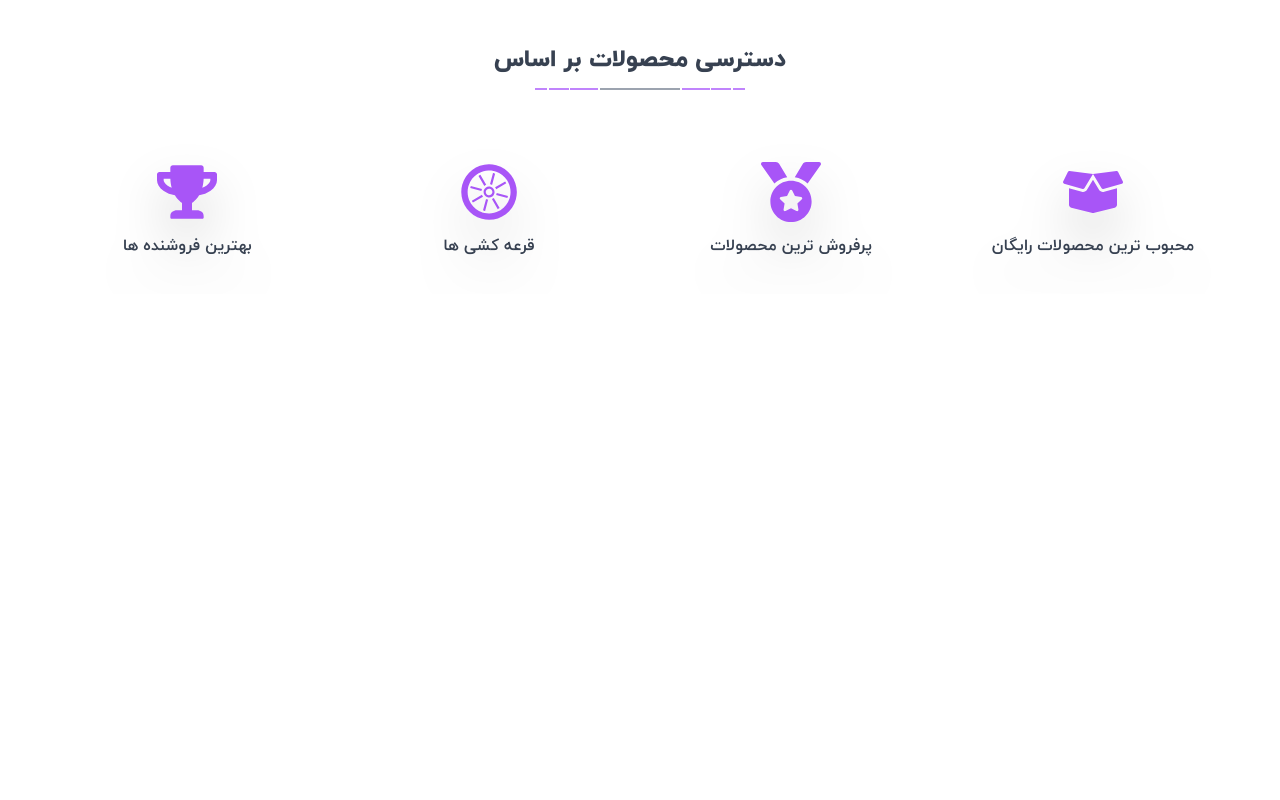
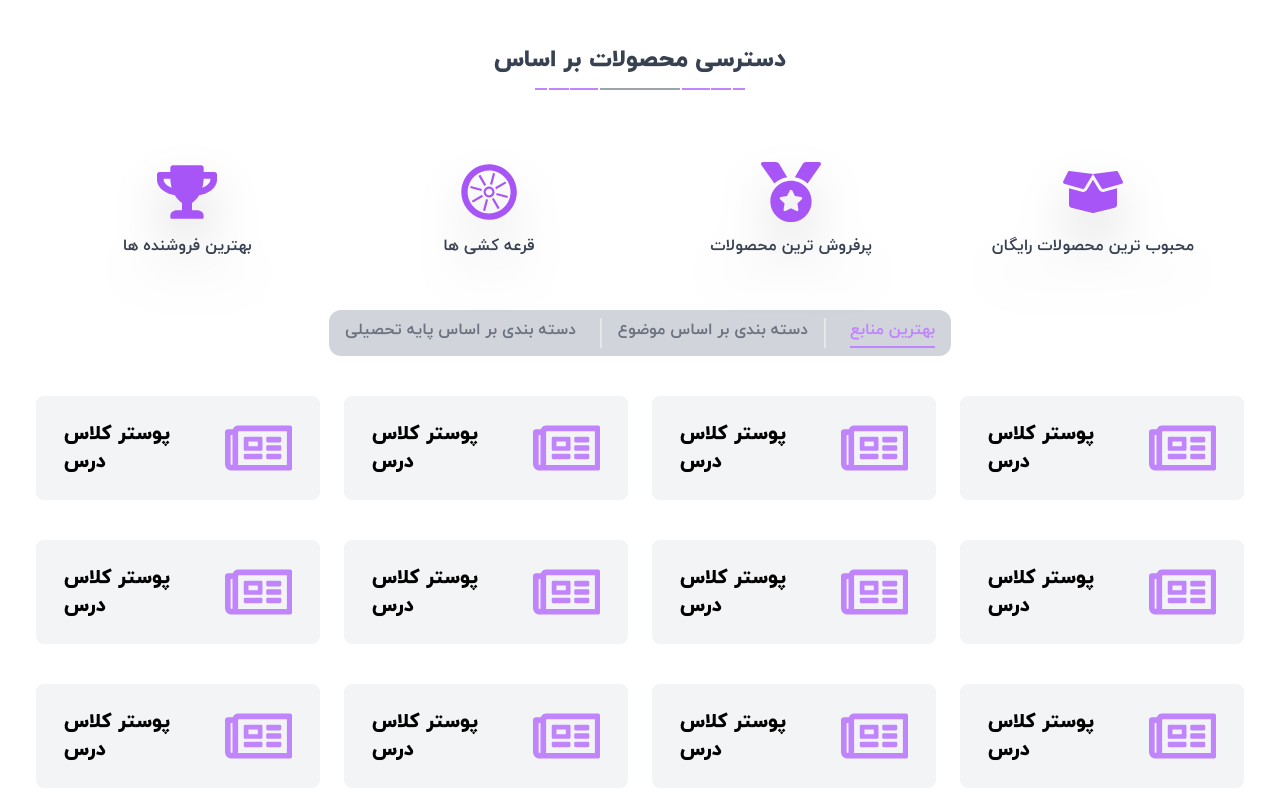
Before and after one commit to mohammadraufzahed/learning-ui, a Next.js app: page / in a window 1280 px wide. Shown: the part 2555-3355 px from the top of the page. Before the commit the page ends 2849 px from the top, so only its background shows below. Built offline with nearby package versions, Linux system fonts and the light colour scheme.

Commit message:
Added the ResourcesBox component

```diff
--- /dev/null
+++ b/components/ResourcesBox/index.jsx
@@ -0,0 +1,85 @@
+import { FaRegNewspaper } from "react-icons/fa";
+import classes from "./style/index.module.scss";
+
+const fakeData = [
+  {
+    name: "پوستر کلاس درس",
+    icon: FaRegNewspaper,
+  },
+  {
+    name: "پوستر کلاس درس",
+    icon: FaRegNewspaper,
+  },
+  {
+    name: "پوستر کلاس درس",
+    icon: FaRegNewspaper,
+  },
+  {
+    name: "پوستر کلاس درس",
+    icon: FaRegNewspaper,
+  },
+  {
+    name: "پوستر کلاس درس",
+    icon: FaRegNewspaper,
+  },
+  {
+    name: "پوستر کلاس درس",
+    icon: FaRegNewspaper,
+  },
+  {
+    name: "پوستر کلاس درس",
+    icon: FaRegNewspaper,
+  },
+  {
+    name: "پوستر کلاس درس",
+    icon: FaRegNewspaper,
+  },
+  {
+    name: "پوستر کلاس درس",
+    icon: FaRegNewspaper,
+  },
+  {
+    name: "پوستر کلاس درس",
+    icon: FaRegNewspaper,
+  },
+  {
+    name: "پوستر کلاس درس",
+    icon: FaRegNewspaper,
+  },
+  {
+    name: "پوستر کلاس درس",
+    icon: FaRegNewspaper,
+  },
+];
+
+const ResourcesBox = () => {
+  return (
+    <div className="w-full px-1 py-2 md:px-9 md:py-4">
+      <div className="flex flex-row-reverse justify-center gap-6 font-bold bg-gray-300 w-max mx-auto px-4 py-2 rounded-xl text-gray-500">
+        <span className="text-purple-400 after:w-full after:h-[2px] after:bg-purple-400 after:block after:mt-1">
+          بهترین منابع
+        </span>
+        <span className="border-x-2 border-gray-200 px-4">
+          دسته بندی بر اساس موضوع
+        </span>
+        <span>دسته بندی بر اساس پایه تحصیلی</span>
+      </div>
+      <div className="w-full my-10 grid grid-cols-1 gap-x-6 gap-y-10 sm:grid-cols-2 md:grid-cols-3 lg:grid-cols-4 place-items-center">
+        {fakeData.map((item, key) => (
+          <ResourceItem key={key} item={item} />
+        ))}
+      </div>
+    </div>
+  );
+};
+
+const ResourceItem = ({ item }) => {
+  return (
+    <div className="flex flex-row gap-4 items-center bg-gray-100 px-7 py-4 rounded-lg cursor-pointer transition-colors duration-300 hover:text-purple-400 hover:bg-white">
+      <span className="font-extrabold text-xl">{item.name}</span>
+      <item.icon className="text-7xl text-purple-400" />
+    </div>
+  );
+};
+
+export default ResourcesBox;
--- a/pages/index.jsx
+++ b/pages/index.jsx
@@ -2,6 +2,7 @@ import Head from "next/head";
 import CategoriesProduct from "../components/CategoriesProduct";
 import Features from "../components/Features";
 import Header from "../components/Header";
+import ResourcesBox from "../components/ResourcesBox";
 import SpecialSellsBox from "../components/SpecialSellsBox";
 import TopStoresBox from "../components/TopStoresBox";
 
@@ -24,6 +25,7 @@ export default function Home() {
         </button>
       </div>
       <CategoriesProduct />
+      <ResourcesBox />
     </div>
   );
 }
```
Also changed, not shown: components/ResourcesBox/style/index.module.scss (added).
